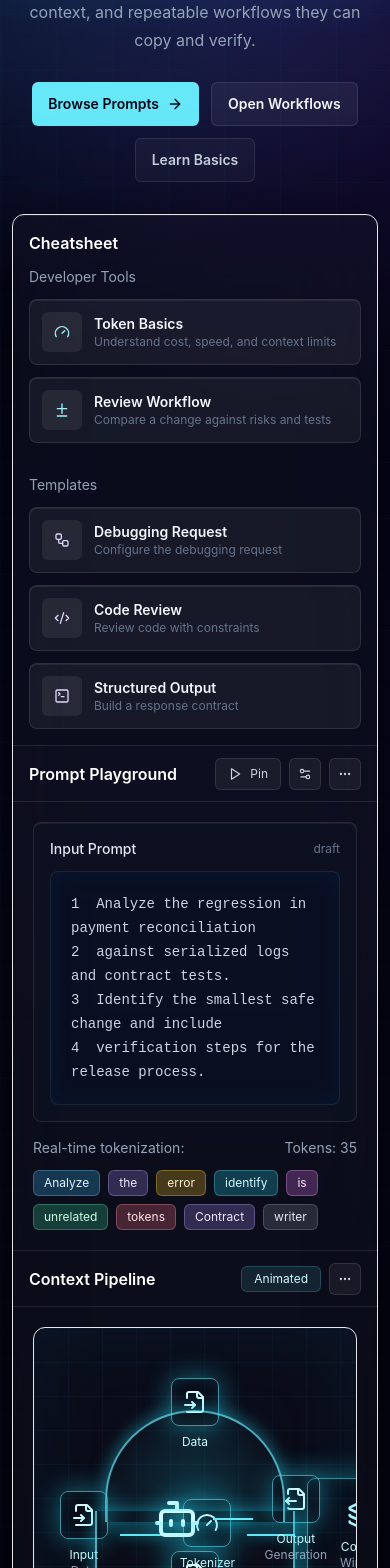
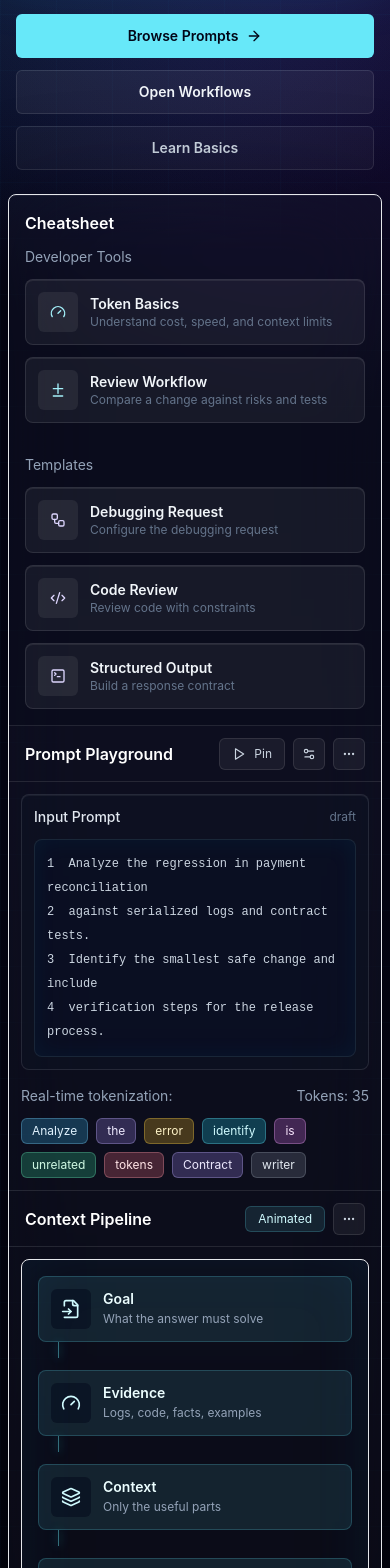
Before and after one commit to CodeByKhaleel/ContextCraft, a Next.js app: page / in a window 390 px wide. Shown: the part 340-1908 px from the top of the page. Built offline with nearby package versions, Linux system fonts and the light colour scheme.

Commit message:
Polish homepage mobile layout

```diff
--- a/app/page.tsx
+++ b/app/page.tsx
@@ -78,44 +78,44 @@ const featureCards = [
 export default function HomePage() {
   return (
     <main className="min-h-screen overflow-hidden bg-[#02030d] text-white">
-      <section className="relative px-3 pb-10 pt-5 sm:px-5 lg:px-8">
+      <section className="relative px-2 pb-8 pt-4 sm:px-5 sm:pb-10 lg:px-8">
         <div className="absolute inset-0 bg-[radial-gradient(circle_at_18%_0%,rgba(56,189,248,0.22),transparent_34rem),radial-gradient(circle_at_80%_10%,rgba(124,58,237,0.2),transparent_30rem),linear-gradient(180deg,#030414_0%,#050617_52%,#02030d_100%)]" />
         <div className="absolute inset-0 bg-[linear-gradient(rgba(56,189,248,0.05)_1px,transparent_1px),linear-gradient(90deg,rgba(56,189,248,0.05)_1px,transparent_1px)] bg-[size:56px_56px] opacity-50" />
         <div className="pointer-events-none absolute inset-x-0 top-0 h-56 border-t border-cyan-300/60 shadow-[inset_0_1px_0_rgba(125,211,252,0.8),0_0_80px_rgba(14,165,233,0.32)]" />
 
         <div className="relative mx-auto max-w-[1440px]">
-          <div className="mx-auto max-w-5xl px-4 pb-8 pt-12 text-center sm:pt-16">
-            <h1 className="text-4xl font-semibold tracking-tight text-white sm:text-6xl">
+          <div className="mx-auto max-w-5xl px-2 pb-6 pt-8 text-center sm:px-4 sm:pb-8 sm:pt-16">
+            <h1 className="text-3xl font-semibold tracking-tight text-white sm:text-5xl lg:text-6xl">
               Practical AI Prompts, Context, and Workflows
             </h1>
             <p className="mx-auto mt-5 max-w-2xl text-base leading-7 text-slate-400">
               ContextCraft helps developers turn vague AI requests into clear prompts, packed
               context, and repeatable workflows they can copy and verify.
             </p>
-            <div className="mt-7 flex flex-wrap justify-center gap-3">
+            <div className="mt-7 grid gap-3 sm:flex sm:flex-wrap sm:justify-center">
               <Link
                 href="/prompts"
-                className="inline-flex h-11 items-center gap-2 rounded-md bg-cyan-300 px-4 text-sm font-semibold text-slate-950 transition hover:bg-cyan-200"
+                className="inline-flex h-11 items-center justify-center gap-2 rounded-md bg-cyan-300 px-4 text-sm font-semibold text-slate-950 transition hover:bg-cyan-200"
               >
                 Browse Prompts
                 <ArrowRight className="h-4 w-4" />
               </Link>
               <Link
                 href="/workflows"
-                className="inline-flex h-11 items-center gap-2 rounded-md border border-white/10 bg-white/[0.055] px-4 text-sm font-semibold text-slate-100 transition hover:border-cyan-300/45 hover:bg-cyan-300/10"
+                className="inline-flex h-11 items-center justify-center gap-2 rounded-md border border-white/10 bg-white/[0.055] px-4 text-sm font-semibold text-slate-100 transition hover:border-cyan-300/45 hover:bg-cyan-300/10"
               >
                 Open Workflows
               </Link>
               <Link
                 href="/basics"
-                className="inline-flex h-11 items-center gap-2 rounded-md border border-white/10 bg-white/[0.035] px-4 text-sm font-semibold text-slate-300 transition hover:border-cyan-300/45 hover:text-cyan-100"
+                className="inline-flex h-11 items-center justify-center gap-2 rounded-md border border-white/10 bg-white/[0.035] px-4 text-sm font-semibold text-slate-300 transition hover:border-cyan-300/45 hover:text-cyan-100"
               >
                 Learn Basics
               </Link>
             </div>
           </div>
 
-          <div className="grid min-h-[520px] overflow-hidden rounded-xl border border-white/12 bg-white/[0.035] shadow-[0_28px_120px_rgba(0,0,0,0.45),inset_0_1px_0_rgba(255,255,255,0.08)] backdrop-blur-2xl lg:grid-cols-[290px_minmax(420px,1fr)_minmax(380px,0.95fr)]">
+          <div className="grid overflow-hidden rounded-lg border border-white/12 bg-white/[0.035] shadow-[0_28px_120px_rgba(0,0,0,0.45),inset_0_1px_0_rgba(255,255,255,0.08)] backdrop-blur-2xl lg:min-h-[520px] lg:grid-cols-[290px_minmax(420px,1fr)_minmax(380px,0.95fr)]">
             <aside className="border-b border-white/10 bg-slate-950/20 p-4 lg:border-b-0 lg:border-r">
               <h2 className="text-base font-semibold">Cheatsheet</h2>
               <p className="mt-3 text-sm text-slate-400">Developer Tools</p>
@@ -158,7 +158,7 @@ export default function HomePage() {
             </aside>
 
             <section className="border-b border-white/10 bg-slate-950/16 lg:border-b-0 lg:border-r">
-              <div className="flex h-14 items-center justify-between border-b border-white/10 px-4">
+              <div className="flex min-h-14 flex-wrap items-center justify-between gap-2 border-b border-white/10 px-4 py-2 sm:h-14 sm:flex-nowrap sm:py-0">
                 <h2 className="font-semibold">Prompt Playground</h2>
                 <div className="flex items-center gap-2">
                   <button className="inline-flex h-8 items-center gap-2 rounded-md border border-white/10 bg-white/[0.055] px-3 text-xs text-slate-300">
@@ -173,13 +173,13 @@ export default function HomePage() {
                   </button>
                 </div>
               </div>
-              <div className="p-5">
-                <div className="rounded-lg border border-white/10 bg-slate-900/35 p-4 shadow-[inset_0_1px_0_rgba(255,255,255,0.06)]">
+              <div className="p-3 sm:p-5">
+                <div className="rounded-lg border border-white/10 bg-slate-900/35 p-3 shadow-[inset_0_1px_0_rgba(255,255,255,0.06)] sm:p-4">
                   <div className="mb-3 flex items-center justify-between text-sm">
                     <span className="font-medium text-slate-200">Input Prompt</span>
                     <span className="text-xs text-slate-500">draft</span>
                   </div>
-                  <pre className="min-h-[220px] whitespace-pre-wrap rounded-lg border border-cyan-200/10 bg-[#0b1024]/70 p-5 font-mono text-sm leading-6 text-slate-300 shadow-[inset_0_0_24px_rgba(14,165,233,0.06)]">
+                  <pre className="min-h-40 whitespace-pre-wrap rounded-lg border border-cyan-200/10 bg-[#0b1024]/70 p-3 font-mono text-xs leading-6 text-slate-300 shadow-[inset_0_0_24px_rgba(14,165,233,0.06)] sm:min-h-[220px] sm:p-5 sm:text-sm">
 {`1  Analyze the regression in payment reconciliation
 2  against serialized logs and contract tests.
 3  Identify the smallest safe change and include
@@ -202,7 +202,7 @@ export default function HomePage() {
             </section>
 
             <section className="bg-slate-950/16">
-              <div className="flex h-14 items-center justify-between border-b border-white/10 px-4">
+              <div className="flex min-h-14 flex-wrap items-center justify-between gap-2 border-b border-white/10 px-4 py-2 sm:h-14 sm:flex-nowrap sm:py-0">
                 <h2 className="font-semibold">Context Pipeline</h2>
                 <div className="flex items-center gap-2">
                   <span className="rounded-md border border-cyan-300/20 bg-cyan-300/10 px-3 py-1 text-xs text-cyan-100">
@@ -213,8 +213,8 @@ export default function HomePage() {
                   </button>
                 </div>
               </div>
-              <div className="p-5">
-                <div className="relative min-h-[360px] overflow-hidden rounded-xl border border-cyan-200/12 bg-[#030716]/72 shadow-[inset_0_0_80px_rgba(14,165,233,0.08)]">
+              <div className="p-3 sm:p-5">
+                <div className="relative hidden min-h-[360px] overflow-hidden rounded-xl border border-cyan-200/12 bg-[#030716]/72 shadow-[inset_0_0_80px_rgba(14,165,233,0.08)] sm:block">
                   <div className="absolute inset-0 bg-[radial-gradient(circle_at_50%_45%,rgba(34,211,238,0.18),transparent_38%),linear-gradient(rgba(56,189,248,0.04)_1px,transparent_1px),linear-gradient(90deg,rgba(56,189,248,0.04)_1px,transparent_1px)] bg-[size:auto,34px_34px,34px_34px]" />
                   <div className="absolute left-[8%] top-[42%] flex items-center gap-3">
                     <PipelineNode icon={FileInput} label="Input" sublabel="Data" />
@@ -241,13 +241,39 @@ export default function HomePage() {
                   <div className="absolute left-[22%] top-[23%] h-28 w-[56%] rounded-t-full border-x-2 border-t-2 border-cyan-300/70 shadow-[0_0_18px_rgba(34,211,238,0.5)]" />
                   <div className="absolute bottom-[22%] left-[19%] h-24 w-[62%] rounded-b-2xl border-x-2 border-b-2 border-cyan-300/70 shadow-[0_0_18px_rgba(34,211,238,0.5)]" />
                 </div>
+                <div className="rounded-lg border border-cyan-200/12 bg-[#030716]/72 p-4 shadow-[inset_0_0_60px_rgba(14,165,233,0.08)] sm:hidden">
+                  <div className="grid gap-3">
+                    {[
+                      { icon: FileInput, label: "Goal", sublabel: "What the answer must solve" },
+                      { icon: Gauge, label: "Evidence", sublabel: "Logs, code, facts, examples" },
+                      { icon: Layers3, label: "Context", sublabel: "Only the useful parts" },
+                      { icon: Bot, label: "Model", sublabel: "Reason from packed input" },
+                      { icon: FileOutput, label: "Output", sublabel: "Fix, risks, and checks" },
+                    ].map((item, index, list) => (
+                      <div key={item.label}>
+                        <div className="flex items-center gap-3 rounded-lg border border-cyan-300/20 bg-cyan-300/10 p-3">
+                          <span className="grid h-10 w-10 shrink-0 place-items-center rounded-md bg-slate-950/45 text-cyan-100">
+                            <item.icon className="h-5 w-5" />
+                          </span>
+                          <span>
+                            <span className="block text-sm font-semibold text-cyan-50">{item.label}</span>
+                            <span className="block text-xs leading-5 text-slate-400">{item.sublabel}</span>
+                          </span>
+                        </div>
+                        {index < list.length - 1 ? (
+                          <div className="ml-5 h-4 w-px bg-cyan-300/45 shadow-[0_0_10px_rgba(34,211,238,0.65)]" />
+                        ) : null}
+                      </div>
+                    ))}
+                  </div>
+                </div>
               </div>
             </section>
           </div>
         </div>
       </section>
 
-      <section className="relative mx-auto grid max-w-[1440px] gap-4 px-5 pb-16 lg:grid-cols-4 lg:px-8">
+      <section className="relative mx-auto grid max-w-[1440px] gap-4 px-3 pb-16 sm:grid-cols-2 sm:px-5 lg:grid-cols-4 lg:px-8">
         {featureCards.map((item) => (
           <Link
             key={item.href}
```
